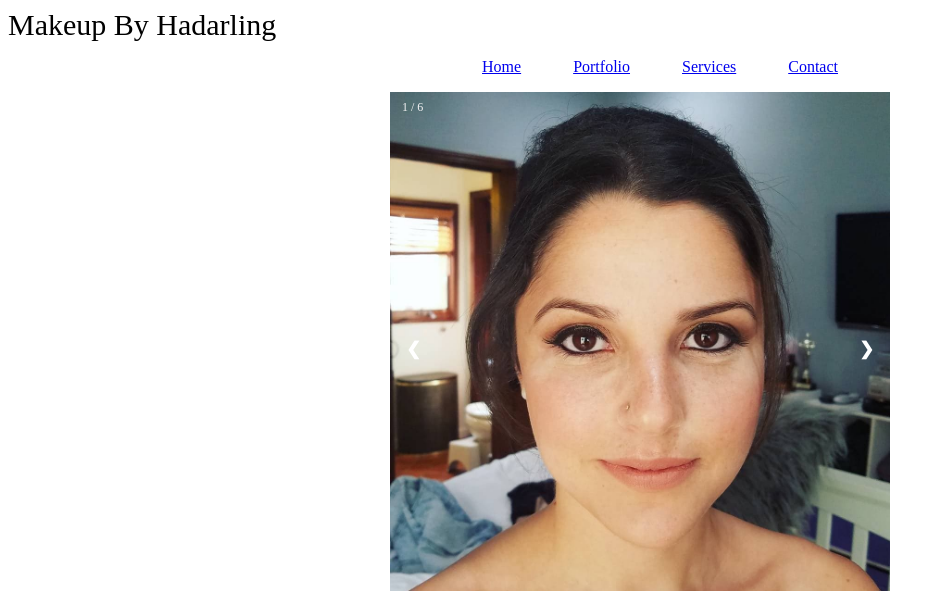
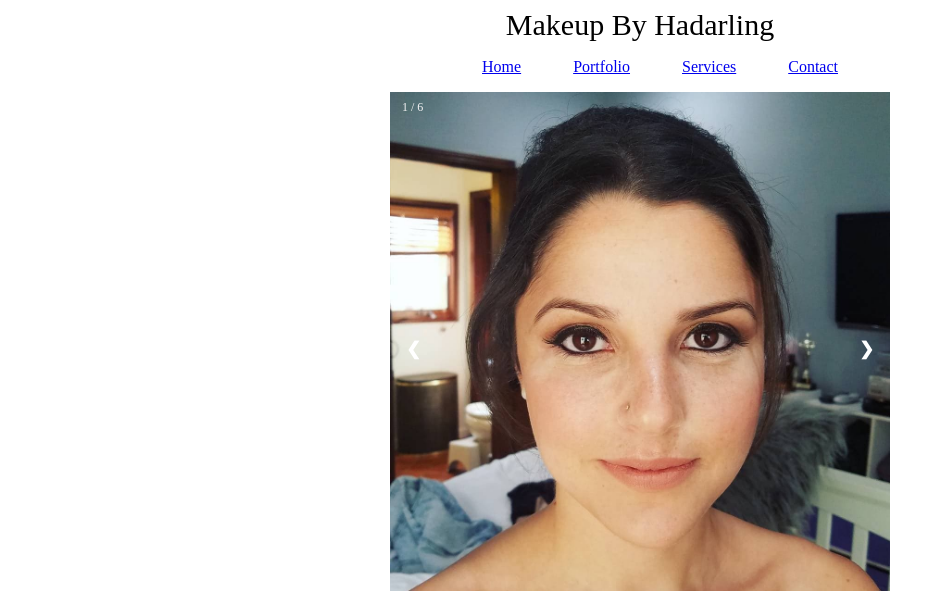
Before and after one commit to habukrat/makeupbyhadar, a PHP site: page / in a window 1280 px wide. Shown: the top 591 px of the page, without its empty margins (0-942 px from the left). Run offline with PHP 8.4, Linux system fonts and the light colour scheme.

Commit message:
changed css for header

```diff
--- a/main.css
+++ b/main.css
@@ -1,7 +1,8 @@
 .header {
 	font-size: 30px;
-	display: inline-block;
+	display: block;
 	text-align: center;
+	margin: auto;
 }
 
 #nav > ul > li {
```
Also changed, not shown: images/image3.jpg.
